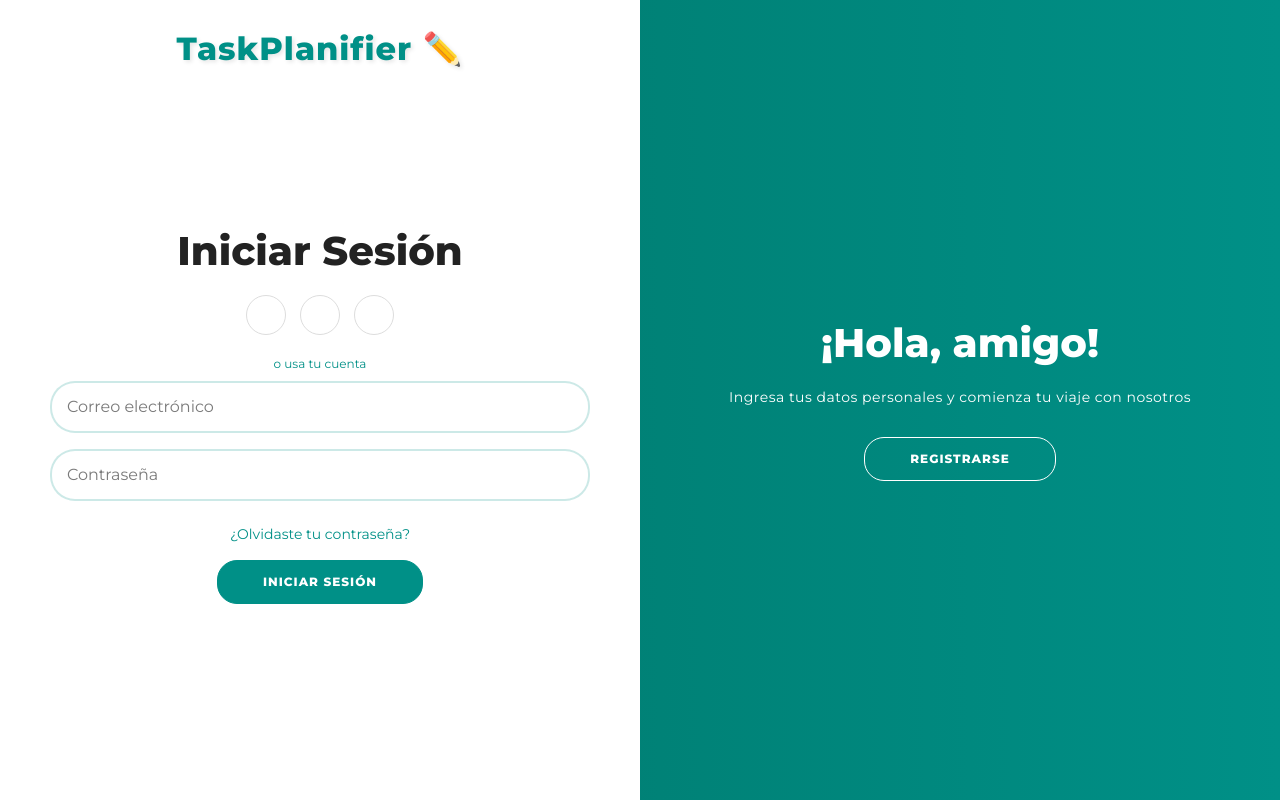
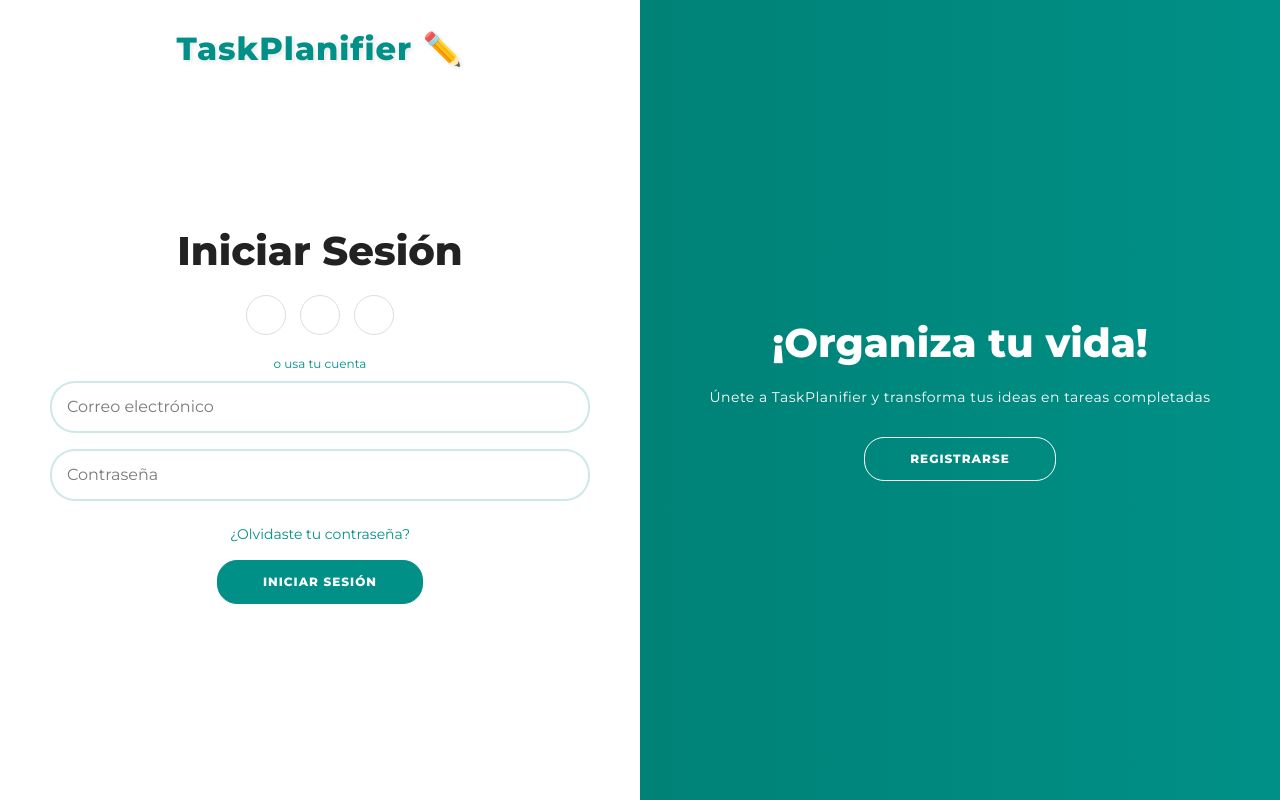
Before and after one commit to CesarDevtools/Proyect_To_Do_List, a plain HTML site: page frontend/login.html in a window 1280 px wide. Drawn offline with nearby package versions, Linux system fonts and the light colour scheme.

Commit message:
"feat: Mejorar mensajes del panel de login
- Actualizar títulos y descripciones del overlay panel para contexto de to-do list
- Cambiar 'Iniciar Sesión' por 'Acceder a tu espacio'
- Modificar descripción a 'Organiza tus tareas y alcanza tus metas'
- Actualizar texto de registro a 'Crea tu cuenta y comienza a organizarte'
- Mejorar experiencia de usuario con textos más motivacionales y específicos"

```diff
--- a/frontend/login.html
+++ b/frontend/login.html
@@ -52,12 +52,12 @@
 		<div class="overlay">
 			<div class="overlay-panel overlay-left">
 				<h1>¡Bienvenido de vuelta!</h1>
-				<p>Para mantenerte conectado con nosotros, inicia sesión con tu información personal</p>
+				<p>Continúa organizando tu día y alcanzando tus metas. Tus tareas te esperan</p>
 				<button class="ghost" id="signIn">Iniciar Sesión</button>
 			</div>
 			<div class="overlay-panel overlay-right">
-				<h1>¡Hola, amigo!</h1>
-				<p>Ingresa tus datos personales y comienza tu viaje con nosotros</p>
+				<h1>¡Organiza tu vida!</h1>
+				<p>Únete a TaskPlanifier y transforma tus ideas en tareas completadas</p>
 				<button class="ghost" id="signUp">Registrarse</button>
 			</div>
 		</div>
```
Also changed, not shown: 1 other file.
